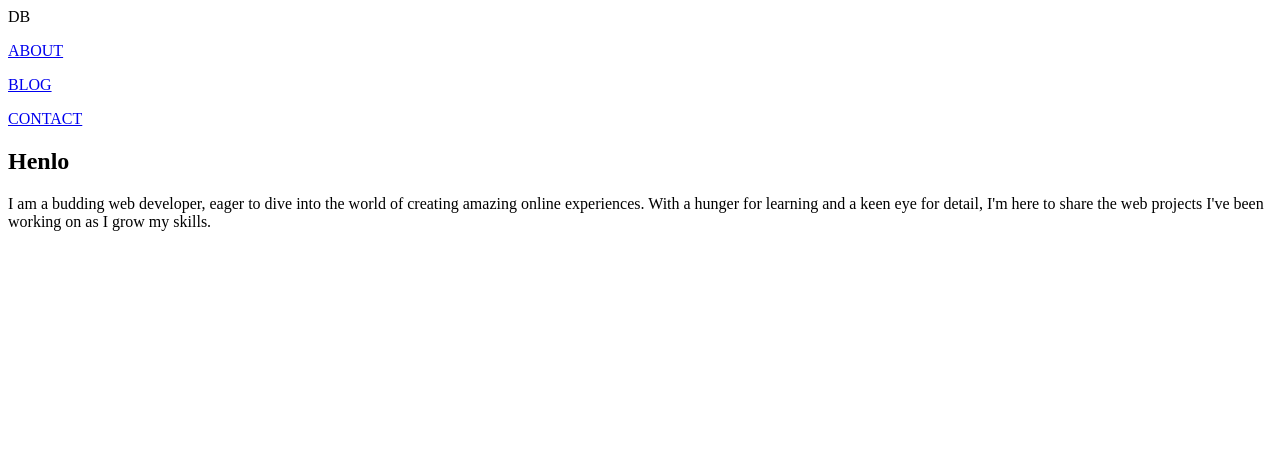
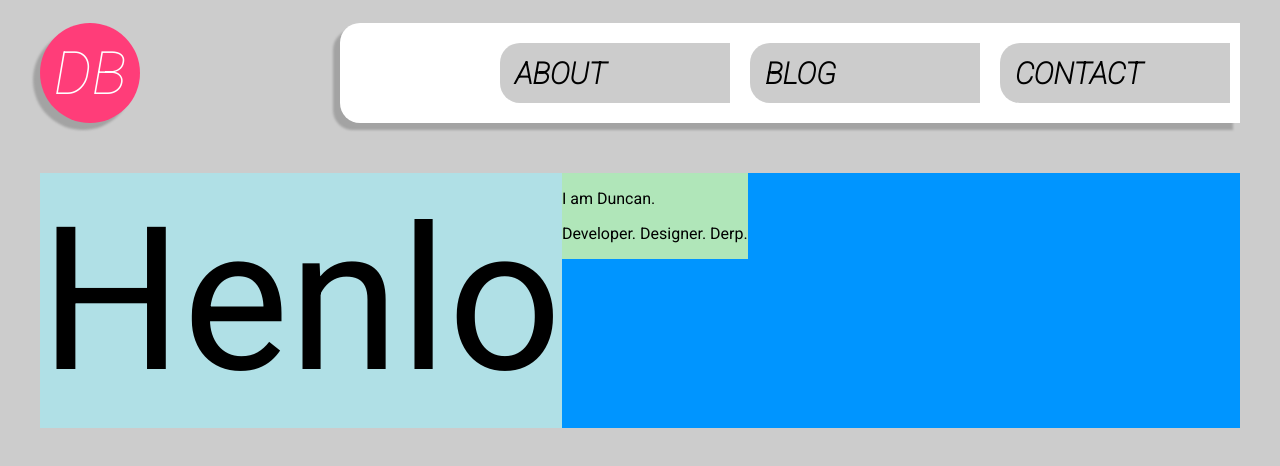
Before and after one commit to Dunconius/T1A2_portfolio, a plain HTML site: page index.html in a window 1280 px wide. Drawn offline with nearby package versions, Linux system fonts and the light colour scheme.

```diff
--- /dev/null
+++ b/_index.scss
@@ -0,0 +1,2 @@
+@import "./styles/globals";
+@import "./styles/navfoot";
--- a/components/nav.html
+++ b/components/nav.html
@@ -1,15 +1,16 @@
 <nav class="navbar">
     <div class="logo">
-        DB
+        <a href="../index.html">DB</a>
+
         </div>
     <div class="navlinkblock">
-        <a class="navlinks" href="./pages/about.html">
+        <a class="navlinks" href="../pages/about.html">
             <p>ABOUT</p>
         </a>
-        <a class="navlinks" href="./pages/blog.html">
+        <a class="navlinks" href="../pages/blog.html">
             <p>BLOG</p>
         </a>
-        <a class="navlinks" href="./pages/contact.html">
+        <a class="navlinks" href="../pages/contact.html">
             <p>CONTACT</p>
         </a>
 
--- a/index.html
+++ b/index.html
@@ -4,10 +4,10 @@
     <meta charset="UTF-8">
     <meta name="viewport" content="width=device-width, initial-scale=1.0">
     <title>HomePage</title>
+    <link rel="stylesheet" href="./style.css">
+
     <!-- JS script for reuse of navblock -->
     <script src="https://code.jquery.com/jquery-1.10.2.js"></script>
-
-    <link rel="stylesheet" href="./style.css">
 
     <!-- <link rel="preconnect" href="https://fonts.googleapis.com">
     <link rel="preconnect" href="https://fonts.gstatic.com" crossorigin>
@@ -27,8 +27,15 @@
 
 <!-- main content -->
 <section class="div-main">
-    <h1>Henlo</h1>
-    <p>I am a budding web developer, eager to dive into the world of creating amazing online experiences. With a hunger for learning and a keen eye for detail, I'm here to share the web projects I've been working on as I grow my skills.</p>
+    <div class="div-home">
+        <div style="background-color:powderblue;">
+            <h1 id="big-title">Henlo</h1>
+        </div>
+        <div style="background-color:rgb(176, 230, 185);">
+            <p>I am Duncan.</p>
+            <p>Developer. Designer. Derp.</p>
+        </div>
+    </div>
 </section>
 
 </body>
--- a/style.scss
+++ /dev/null
@@ -1,2 +0,0 @@
-@import ".styles/globals";
-@import ".styles/navfoot";
--- a/styles/_globals.scss
+++ b/styles/_globals.scss
@@ -6,14 +6,50 @@
 $col-wht: white;
 $col-shadow: #a3a3a3;
 
+// page max width
+$page-max-width: 1200px;
+
 // Roboto google font import
 @import url('https://fonts.googleapis.com/css2?family=Roboto:ital,wght@0,400;0,900;1,100&display=swap');
 
+// global text style settings
 a {
     text-decoration: none;
+    color: inherit;
 }
 
+h1 {
+    font-family: 'Roboto', sans-serif;
+    margin-left: 0;
+}
+
+p {
+    font-family: 'Roboto', sans-serif;
+
+}
+
+.blurb {
+    font-size: 30px;
+}
+#big-title {
+    font-size: 200px;
+    font-weight: 100;
+    margin: 10px 0px;
+
+}
+
+// global element styles
 body {
     background-color: $col-bg;
     padding: 15px 15px 0px ;
+    display: flex;
+    flex-direction: column;
+    align-items: center;
 }
+
+.div-main {
+    display:flex;
+    width: $page-max-width;
+    margin-top: 50px;
+    background-color: #0095ff;
+}
--- /dev/null
+++ b/styles/_home.scss
@@ -0,0 +1,8 @@
+@import "../...index"
+
+.div-home {
+    display: flex;
+    flex-direction: row;
+    align-items: start;
+
+}
--- /dev/null
+++ b/styles/_index.scss
@@ -0,0 +1 @@
+@import "../styles";
--- a/styles/_navfoot.scss
+++ b/styles/_navfoot.scss
@@ -3,7 +3,7 @@
     display: flex;
     justify-content: space-between;
     align-items: stretch;
-
+    width: $page-max-width;
 }
 
 .logo {
@@ -30,16 +30,16 @@
     width: 75%;
     border-radius: 20px 0px 0px 20px;
     filter: drop-shadow(-7px 7px 1px $col-shadow);
-    margin-right: -30px;
-    padding-right: 30px;
+
 }
 .navlinks {
     width: 200px;
     height: 60px;
     border-radius: 20px 0px 0px 20px;
-    margin: 0px;
+    margin: 0px 10px;
     padding: 0px 15px 0px 15px;
-    background-image: linear-gradient(to right, $col-bg, $col-bg, $col-wht);
+    // background-image: linear-gradient(to right, $col-bg, $col-bg, $col-wht);
+    background-color: $col-bg;
     display: flex;
     justify-content: start;
     align-items: center;
@@ -49,6 +49,16 @@
     font-size: 30px;
     font-style: italic;
 
+
+}
+
+.navlinks:hover {
+    // background-image: linear-gradient(to right, $col-feat1, $col-feat1, $col-wht);
+    background-color: $col-feat1;
+    color: $col-wht;
+    transition: 0.3s ease-in-out;
+    filter: drop-shadow(-7px 7px 1px $col-shadow);
+
 }
 
 .nav-placeholder {
```
Also changed, not shown: pages/about.html (+12 -1 lines), pages/blog.html (+12 -1 lines), pages/contact.html (+12 -1 lines), style.css, 1 other file.
